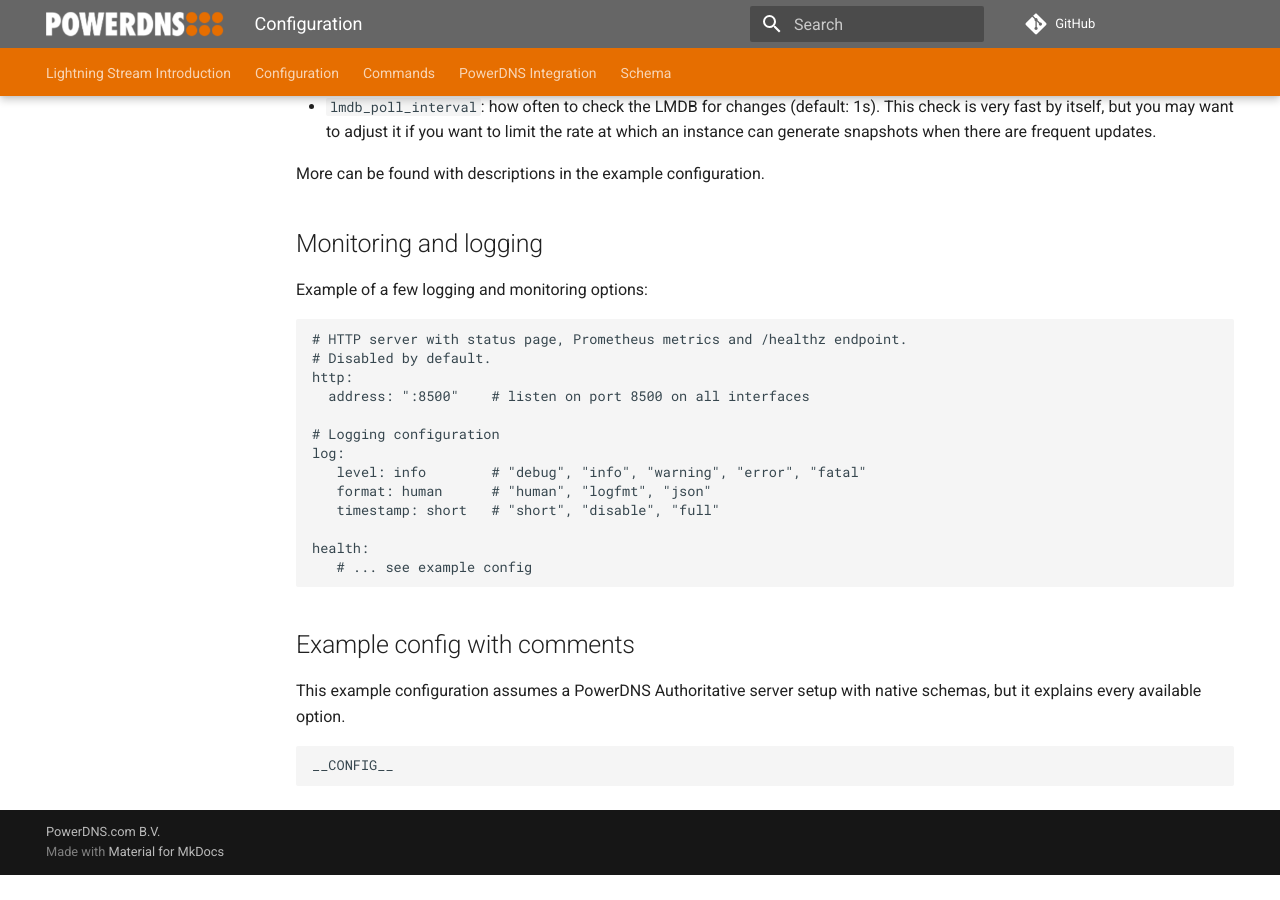
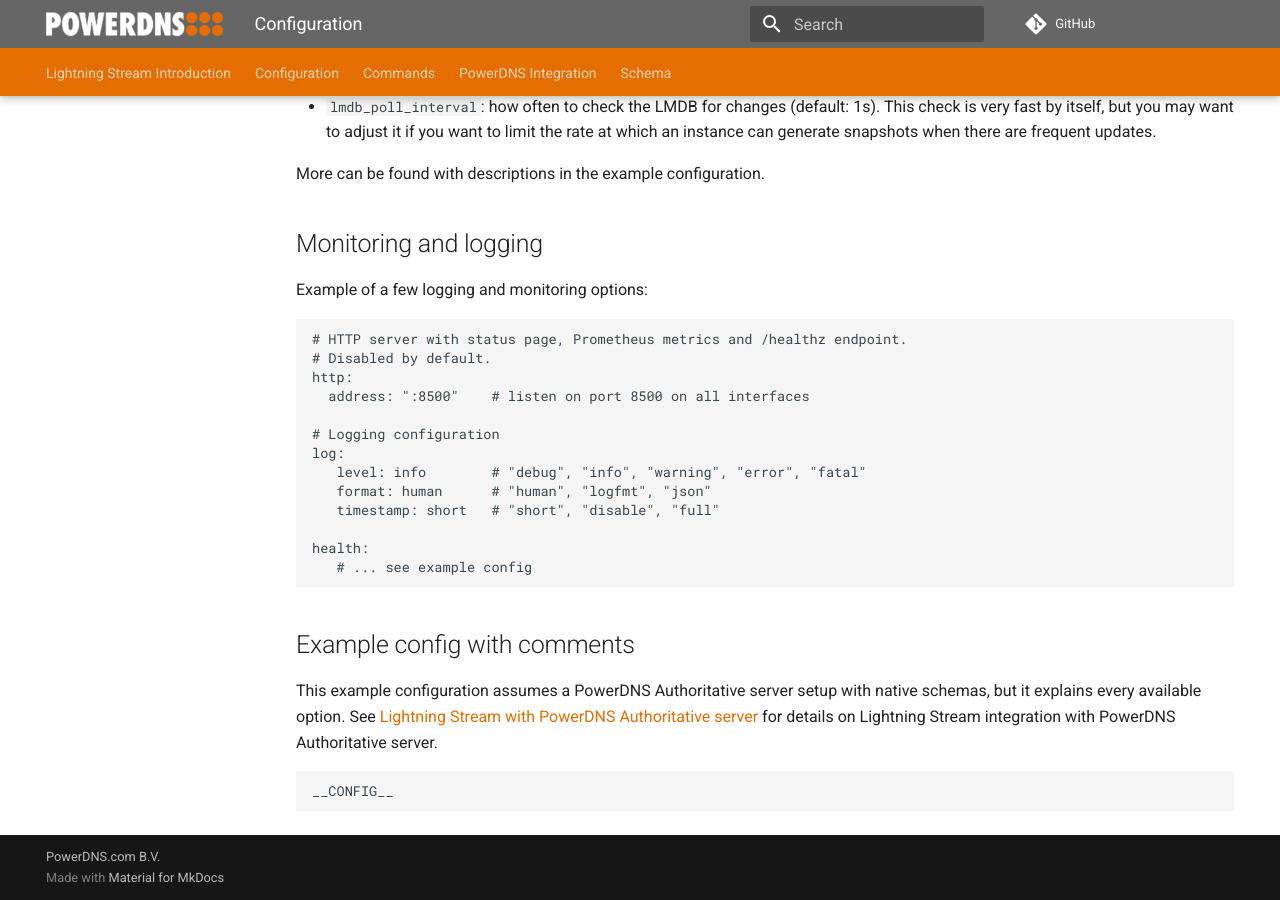
Before and after one commit to PowerDNS/lightningstream, an MkDocs documentation site: the page built from docs/configuration.template.md, in a window 1280 px wide and 900 px high, scrolled down 3935 px. Built offline with MkDocs 1.6.1 and Material for MkDocs 9.7.7, drawn with Linux system fonts in a browser that asks for light colours; comment, search, counter and statistics services are not loaded; the version menu is left out; before the commit the page ends 4810 px from its top, so only the background shows below that.

Commit message:
Align example.yaml with pdns auth integration docs
Also refer to the integration docs in the configuration section
where example.yaml is shown.

````diff
--- a/docs/configuration.template.md
+++ b/docs/configuration.template.md
@@ -205,6 +205,8 @@ health:
 
 This example configuration assumes a PowerDNS Authoritative server setup with native schemas, but it
 explains every available option.
+See [Lightning Stream with PowerDNS Authoritative server](pdns-auth-installation.md) for details on
+Lightning Stream integration with PowerDNS Authoritative server.
 
 ```yaml
 __CONFIG__
--- a/example.yaml
+++ b/example.yaml
@@ -94,7 +94,7 @@ lmdbs:
       # that can be used for LMDB data pages and limits the file size of an
       # LMDB. Keep in mind that an LMDB file can eventually grow to its mapsize.
       # A value of 0 means 1GB when creating a new LMDB.
-      #map_size: 1GB
+      map_size: 1000MB # Match the 1000MB used in PowerDNS auth integration docs
 
       # The maximum number of named DBIs within the LMDB. 0 means default.
       #max_dbs: 64
@@ -153,6 +153,8 @@ lmdbs:
     options:
       no_subdir: true
       create: true
+      map_size: 1000MB
+    schema_tracks_changes: true
 
     # Example use to create new LMDBs from old snapshots of older PDNS Auth
     # 4.7 LMDBs. This is not be needed for any new deployment with PDNS Auth
````
